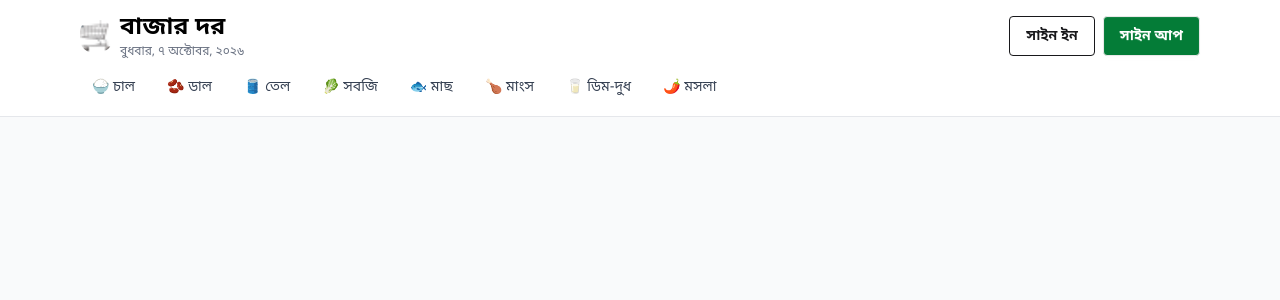
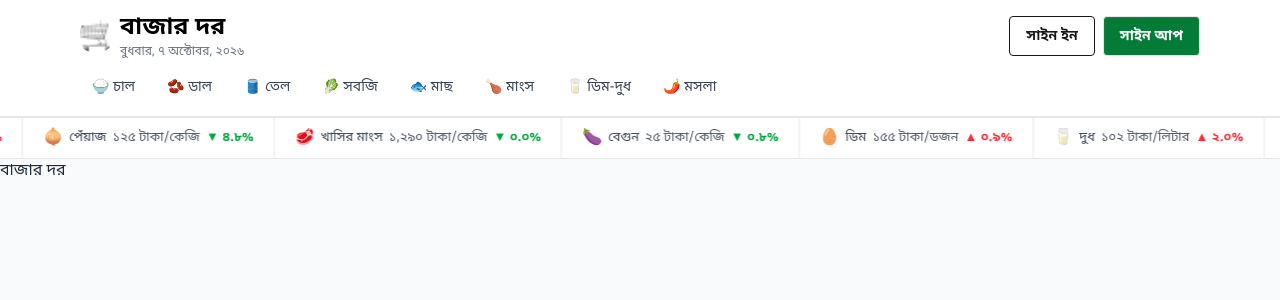
Before and after one commit to abdullahmamun101/B14-Assignment-07, a Next.js app: page / in a window 1280 px wide. Shown: the top 300 px of the page. Built offline with nearby package versions, Linux system fonts and the light colour scheme.

Commit message:
priceTicker added

```diff
--- a/src/app/globals.css
+++ b/src/app/globals.css
@@ -1,2 +1,18 @@
 @import "tailwindcss";
 @plugin "daisyui";
+
+
+@keyframes ticker {
+  from {
+    transform: translateX(0);
+  }
+
+  to {
+    transform: translateX(-50%);
+  }
+}
+
+.ticker-track {
+  animation: ticker 13s linear infinite;
+  will-change: transform;
+}
--- a/src/app/layout.tsx
+++ b/src/app/layout.tsx
@@ -2,6 +2,7 @@ import type { Metadata } from "next";
 import { Noto_Sans_Bengali } from "next/font/google";
 import "./globals.css";
 import Navbar from "@/components/Navbar";
+import PriceTicker from "@/components/PriceTicker";
 
 const bengaliFont = Noto_Sans_Bengali({
   subsets: ["bengali"],
@@ -23,6 +24,7 @@ export default function RootLayout({
         className={`${bengaliFont.className} flex min-h-screen flex-col bg-gray-50 text-gray-800`}
       >
         <Navbar />
+        <PriceTicker />
         <main className="flex-1">{children}</main>
       </body>
     </html>
--- a/src/app/page.tsx
+++ b/src/app/page.tsx
@@ -1,3 +1,7 @@
 export default function Home() {
-
+  return (
+    <main>
+      <h1>বাজার দর</h1>
+    </main>
+  );
 }
--- /dev/null
+++ b/src/components/PriceTicker.tsx
@@ -0,0 +1,137 @@
+"use client";
+
+import { useState } from "react";
+
+const tickerData = [
+  {
+    emoji: "🥩",
+    name: "খাসির মাংস",
+    price: "১,২৯০",
+    unit: "টাকা/কেজি",
+    change: "০.০%",
+    up: false,
+  },
+  {
+    emoji: "🍆",
+    name: "বেগুন",
+    price: "২৫",
+    unit: "টাকা/কেজি",
+    change: "০.৮%",
+    up: false,
+  },
+  {
+    emoji: "🥚",
+    name: "ডিম",
+    price: "১৫৫",
+    unit: "টাকা/ডজন",
+    change: "০.৯%",
+    up: true,
+  },
+  {
+    emoji: "🥛",
+    name: "দুধ",
+    price: "১০২",
+    unit: "টাকা/লিটার",
+    change: "২.০%",
+    up: true,
+  },
+  {
+    emoji: "🍚",
+    name: "মিনিকেট চাল",
+    price: "৯৯",
+    unit: "টাকা/কেজি",
+    change: "০.৬%",
+    up: true,
+  },
+  {
+    emoji: "🍗",
+    name: "মুরগি",
+    price: "৫৮",
+    unit: "টাকা/কেজি",
+    change: "০.০%",
+    up: true,
+  },
+  {
+    emoji: "🧅",
+    name: "পেঁয়াজ",
+    price: "১২৫",
+    unit: "টাকা/কেজি",
+    change: "৪.৮%",
+    up: false,
+  },
+];
+
+export default function PriceTicker() {
+  const [isPaused, setIsPaused] = useState(false);
+
+  return (
+    <div
+      className="w-full overflow-hidden border-y border-gray-200 bg-white"
+      onMouseEnter={() => setIsPaused(true)}
+      onMouseLeave={() => setIsPaused(false)}
+    >
+      <div
+        className="ticker-track flex w-max"
+        style={{
+          animationPlayState: isPaused ? "paused" : "running",
+        }}
+      >
+        {/* First set */}
+        <div className="ticker-group flex shrink-0">
+          {[...tickerData, ...tickerData].map((item, index) => (
+            <div
+              key={`first-${index}`}
+              className="flex shrink-0 items-center gap-1.5 border-r border-gray-200 px-5 py-2 text-[13px]"
+            >
+              <span className="text-base">{item.emoji}</span>
+
+              <span className="font-medium text-gray-700">
+                {item.name}
+              </span>
+
+              <span className="text-gray-600">
+                {item.price} {item.unit}
+              </span>
+
+              <span
+                className={`font-semibold ${
+                  item.up ? "text-red-500" : "text-green-600"
+                }`}
+              >
+                {item.up ? "▲" : "▼"} {item.change}
+              </span>
+            </div>
+          ))}
+        </div>
+
+        {/* second set */}
+        <div className="ticker-group flex shrink-0">
+          {[...tickerData, ...tickerData].map((item, index) => (
+            <div
+              key={`second-${index}`}
+              className="flex shrink-0 items-center gap-1.5 border-r border-gray-200 px-5 py-2 text-[13px]"
+            >
+              <span className="text-base">{item.emoji}</span>
+
+              <span className="font-medium text-gray-700">
+                {item.name}
+              </span>
+
+              <span className="text-gray-600">
+                {item.price} {item.unit}
+              </span>
+
+              <span
+                className={`font-semibold ${
+                  item.up ? "text-red-500" : "text-green-600"
+                }`}
+              >
+                {item.up ? "▲" : "▼"} {item.change}
+              </span>
+            </div>
+          ))}
+        </div>
+      </div>
+    </div>
+  );
+}
```
